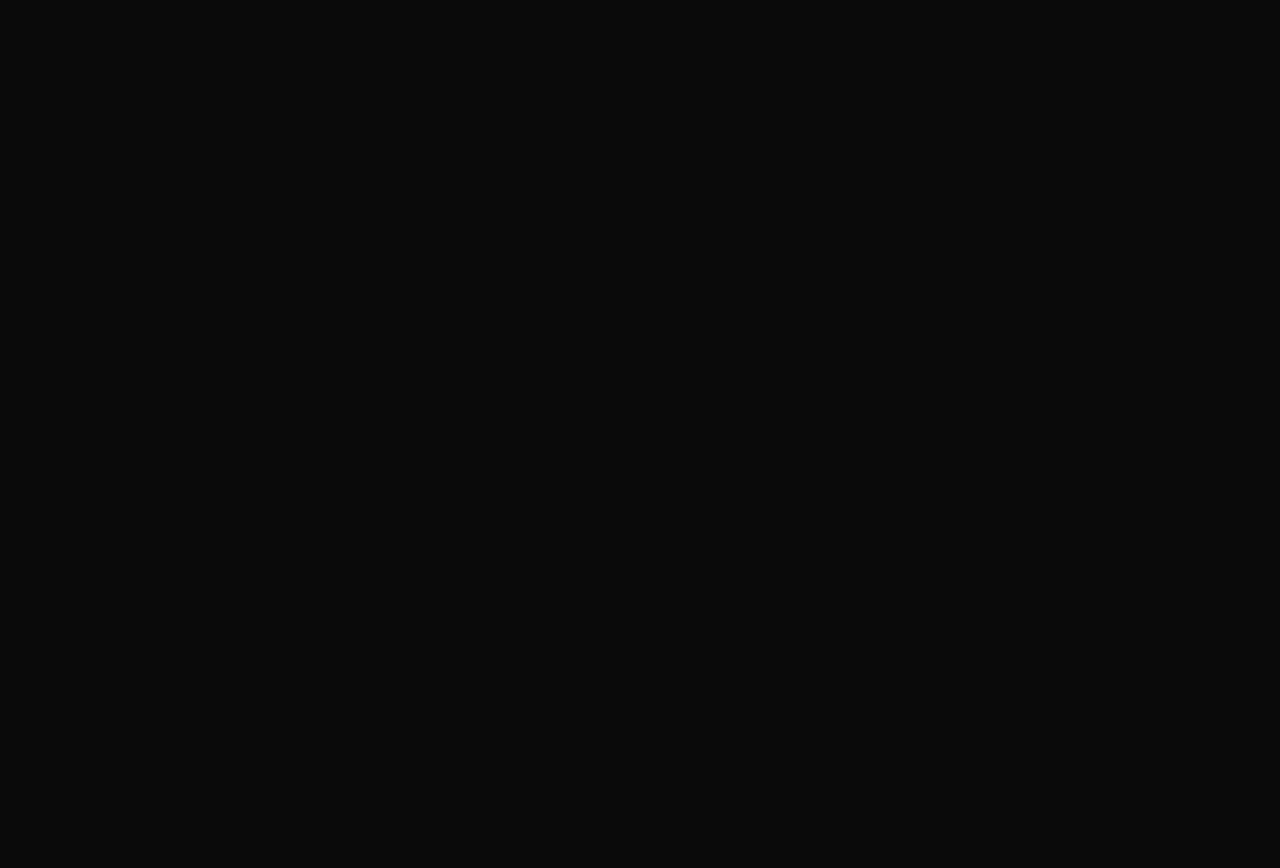
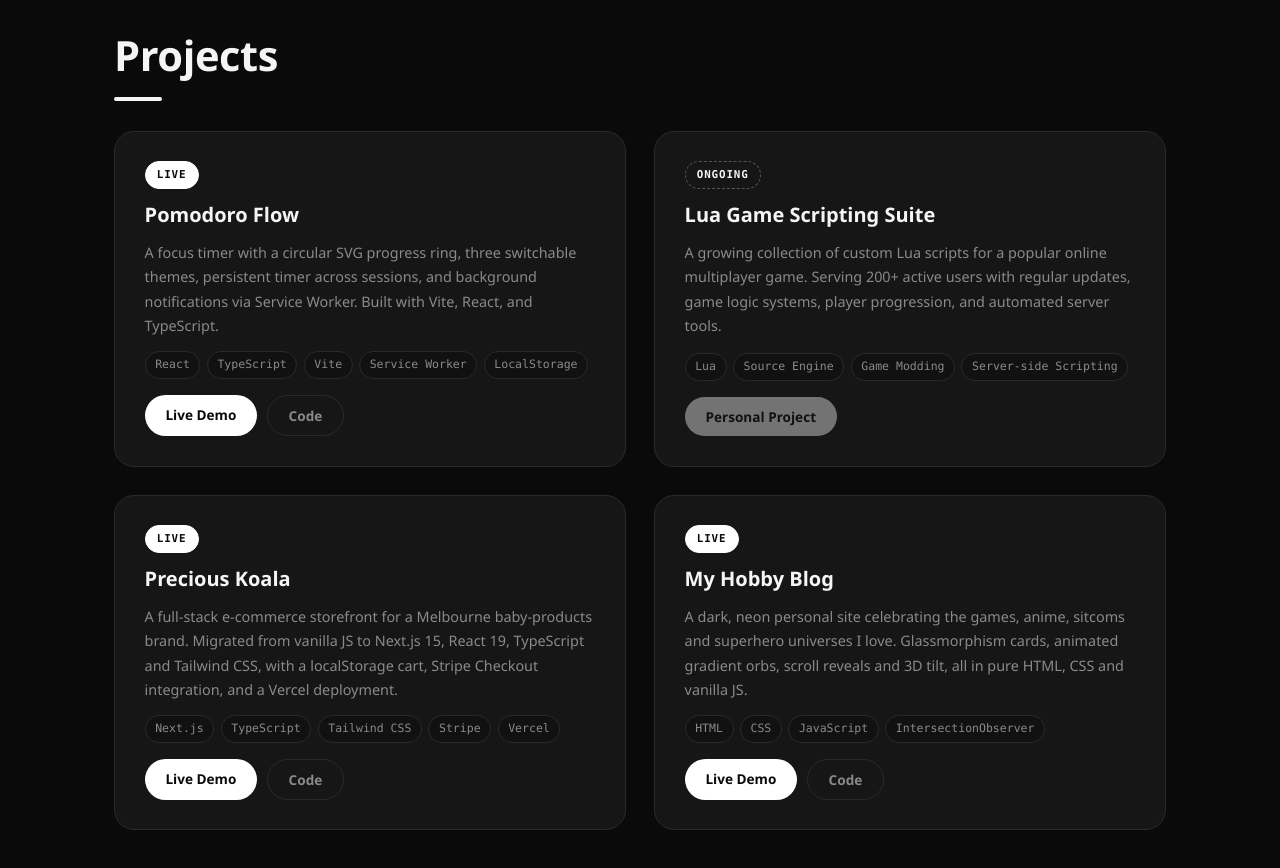
Before and after one commit to rjmacalino/my-portfolio-app, a Next.js app: page / in a window 1280 px wide. Shown: the part 1980-2848 px from the top of the page. Before the commit the page ends 1912 px from the top, so only its background shows below. Built offline with nearby package versions, Linux system fonts and the light colour scheme.

Commit message:
PORT-10: add projects section, fix navbar hydration mismatch

```diff
--- a/app/page.tsx
+++ b/app/page.tsx
@@ -1,5 +1,6 @@
 import About from "@/components/About";
 import Skills from "@/components/Skills";
+import Projects from "@/components/Projects";
 
 export default function Home() {
   return (
@@ -45,6 +46,7 @@ export default function Home() {
       </section>
       <About />
       <Skills />
+      <Projects />
     </>
   );
 }
--- a/components/Navbar.tsx
+++ b/components/Navbar.tsx
@@ -14,6 +14,7 @@ export default function Navbar() {
   const [scrolled, setScrolled] = useState(false);
   const [activeSection, setActiveSection] = useState("");
   const { theme, setTheme } = useTheme();
+  const [mounted, setMounted] = useState(false);
 
   useEffect(() => {
     const hero = document.getElementById("hero");
@@ -48,6 +49,12 @@ export default function Navbar() {
     sections.forEach((section) => sectionObserver.observe(section));
 
     return () => sectionObserver.disconnect();
+  }, []);
+
+
+
+  useEffect(() => {
+    setMounted(true);
   }, []);
 
   return (
@@ -93,10 +100,14 @@ export default function Navbar() {
           <button
             type="button"
             onClick={() => setTheme(theme === "dark" ? "light" : "dark")}
-            aria-label={`Switch to ${theme === "dark" ? "light" : "dark"} theme`}
+            aria-label={
+              mounted
+                ? `Switch to ${theme === "dark" ? "light" : "dark"} theme`
+                : "Toggle theme"
+            }
             className="font-mono text-[0.72rem] tracking-[0.08em] text-muted border border-border-base px-[0.65rem] py-[0.3rem] cursor-pointer transition-colors hover:text-text hover:border-border-hover w-[52px] flex items-center justify-center"
           >
-            {theme === "dark" ? "DARK" : "LIGHT"}
+            {mounted ? (theme === "dark" ? "DARK" : "LIGHT") : "DARK"}
           </button>
         </li>
       </ul>
--- /dev/null
+++ b/components/Projects.tsx
@@ -0,0 +1,128 @@
+type Project = {
+  title: string;
+  status: "Live" | "Ongoing";
+  description: string;
+  tags: string[];
+  demoUrl?: string;
+  codeUrl?: string;
+};
+
+const projects: Project[] = [
+  {
+    title: "Pomodoro Flow",
+    status: "Live",
+    description:
+      "A focus timer with a circular SVG progress ring, three switchable themes, persistent timer across sessions, and background notifications via Service Worker. Built with Vite, React, and TypeScript.",
+    tags: ["React", "TypeScript", "Vite", "Service Worker", "LocalStorage"],
+    demoUrl: "https://pomodoro-flow.example.com",
+    codeUrl: "https://github.com/rjmacalino/pomodoro-v2",
+  },
+  {
+    title: "Lua Game Scripting Suite",
+    status: "Ongoing",
+    description:
+      "A growing collection of custom Lua scripts for a popular online multiplayer game. Serving 200+ active users with regular updates, game logic systems, player progression, and automated server tools.",
+    tags: ["Lua", "Source Engine", "Game Modding", "Server-side Scripting"],
+  },
+  {
+    title: "Precious Koala",
+    status: "Live",
+    description:
+      "A full-stack e-commerce storefront for a Melbourne baby-products brand. Migrated from vanilla JS to Next.js 15, React 19, TypeScript and Tailwind CSS, with a localStorage cart, Stripe Checkout integration, and a Vercel deployment.",
+    tags: ["Next.js", "TypeScript", "Tailwind CSS", "Stripe", "Vercel"],
+    demoUrl: "https://precious-koala.vercel.app/",
+    codeUrl: "https://github.com/rjmacalino/precious-koala",
+  },
+  {
+    title: "My Hobby Blog",
+    status: "Live",
+    description:
+      "A dark, neon personal site celebrating the games, anime, sitcoms and superhero universes I love. Glassmorphism cards, animated gradient orbs, scroll reveals and 3D tilt, all in pure HTML, CSS and vanilla JS.",
+    tags: ["HTML", "CSS", "JavaScript", "IntersectionObserver"],
+    demoUrl: "https://aboutmeblog.netlify.app/",
+    codeUrl: "https://github.com/rjmacalino/blog",
+  },
+];
+
+export default function Projects() {
+  return (
+    <section id="projects" aria-label="Projects" className="py-[5.5rem]">
+      <div className="max-w-[1100px] mx-auto px-6">
+        <h2 className="text-[clamp(1.8rem,5vw,2.6rem)] font-black tracking-[-0.01em] mb-10 relative inline-block after:content-[''] after:absolute after:left-0 after:-bottom-[10px] after:w-12 after:h-1 after:bg-text after:rounded-[3px]">
+          Projects
+        </h2>
+
+        <div className="grid grid-cols-1 md:grid-cols-2 gap-7">
+          {projects.map((project) => (
+            <article
+              key={project.title}
+              aria-label={`${project.title} project`}
+              className="bg-surface border border-border-base rounded-[1.25rem] p-[1.85rem] flex flex-col gap-3 transition-[border-color] duration-300 hover:border-border-hover"
+            >
+              <div className="flex items-center justify-between">
+                <span
+                  className={`font-mono text-[0.68rem] font-bold uppercase tracking-[0.08em] px-[0.7rem] py-[0.22rem] rounded-[2rem] border ${
+                    project.status === "Live"
+                      ? "bg-invert-bg text-invert-text border-invert-bg"
+                      : "text-text border-dashed border-border-hover"
+                  }`}
+                >
+                  {project.status}
+                </span>
+              </div>
+
+              <h3 className="text-xl font-extrabold">{project.title}</h3>
+
+              <p className="text-[0.9rem] text-muted flex-1">
+                {project.description}
+              </p>
+
+              <ul
+                aria-label="Technologies used"
+                className="flex flex-wrap gap-[0.4rem]"
+              >
+                {project.tags.map((tag) => (
+                  <li
+                    key={tag}
+                    className="font-mono text-[0.72rem] px-[0.6rem] py-[0.2rem] bg-bg-2 text-muted rounded-[2rem] border border-border-base"
+                  >
+                    {tag}
+                  </li>
+                ))}
+              </ul>
+
+              {project.demoUrl && project.codeUrl ? (
+                <div className="flex gap-[0.6rem] flex-wrap mt-1">
+                  <a
+                    href={project.demoUrl}
+                    target="_blank"
+                    rel="noopener noreferrer"
+                    className="px-[1.3rem] py-2 text-[0.85rem] bg-invert-bg text-invert-text rounded-[2rem] font-bold transition-[transform,opacity] duration-150 hover:-translate-y-0.5 hover:opacity-85"
+                  >
+                    Live Demo
+                  </a>
+
+                  <a
+                    href={project.codeUrl}
+                    target="_blank"
+                    rel="noopener noreferrer"
+                    className="px-[1.3rem] py-2 text-[0.85rem] border-[1.5px] border-border-base text-muted rounded-[2rem] font-bold transition-[color,border-color,transform] duration-150 hover:text-text hover:border-border-hover hover:-translate-y-0.5"
+                  >
+                    Code
+                  </a>
+                </div>
+              ) : (
+                <span
+                  aria-disabled="true"
+                  className="self-start mt-1 px-[1.3rem] py-2 text-[0.85rem] bg-invert-bg text-invert-text rounded-[2rem] font-bold opacity-40 cursor-not-allowed"
+                >
+                  Personal Project
+                </span>
+              )}
+            </article>
+          ))}
+        </div>
+      </div>
+    </section>
+  );
+}
```
